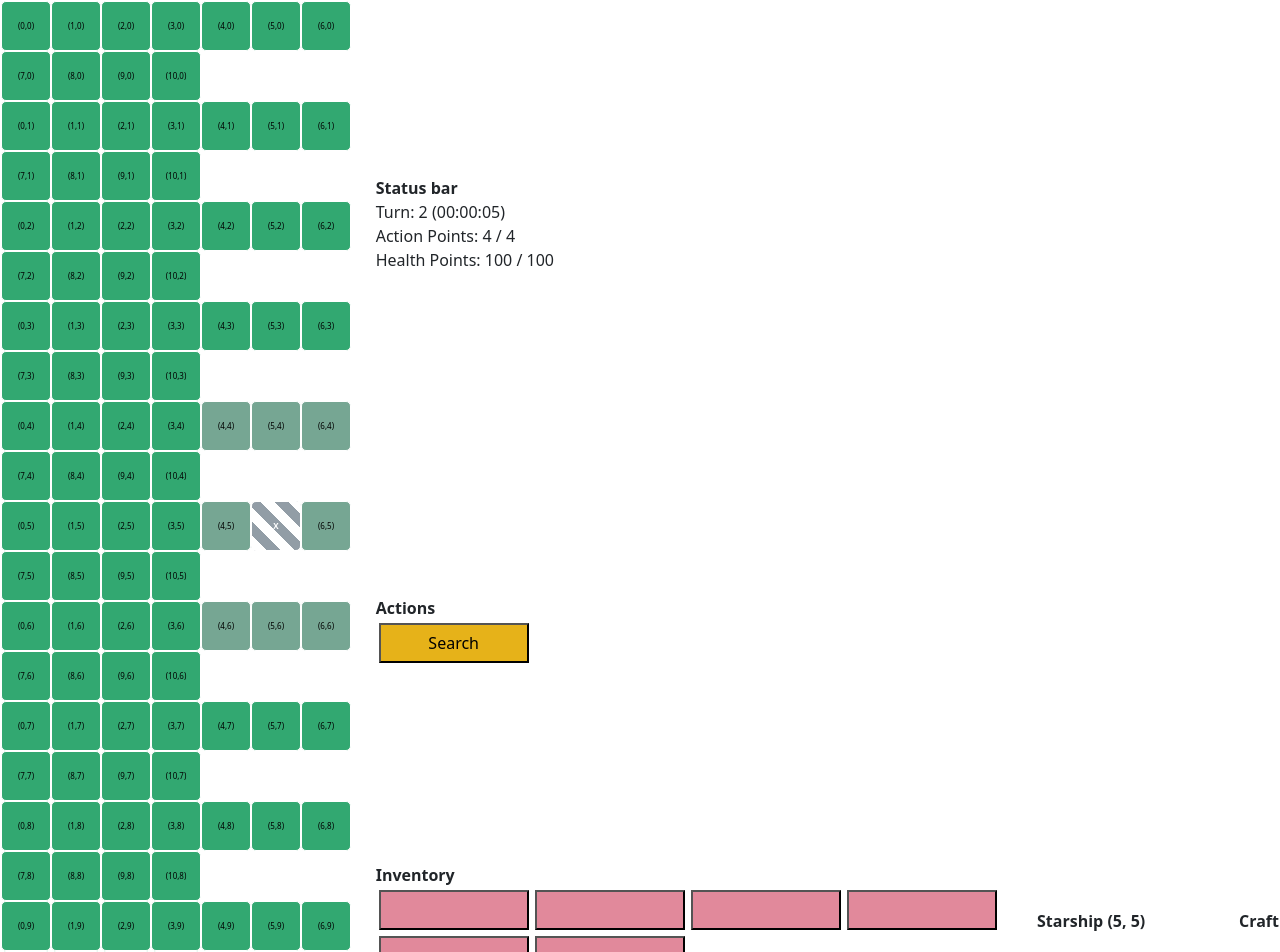
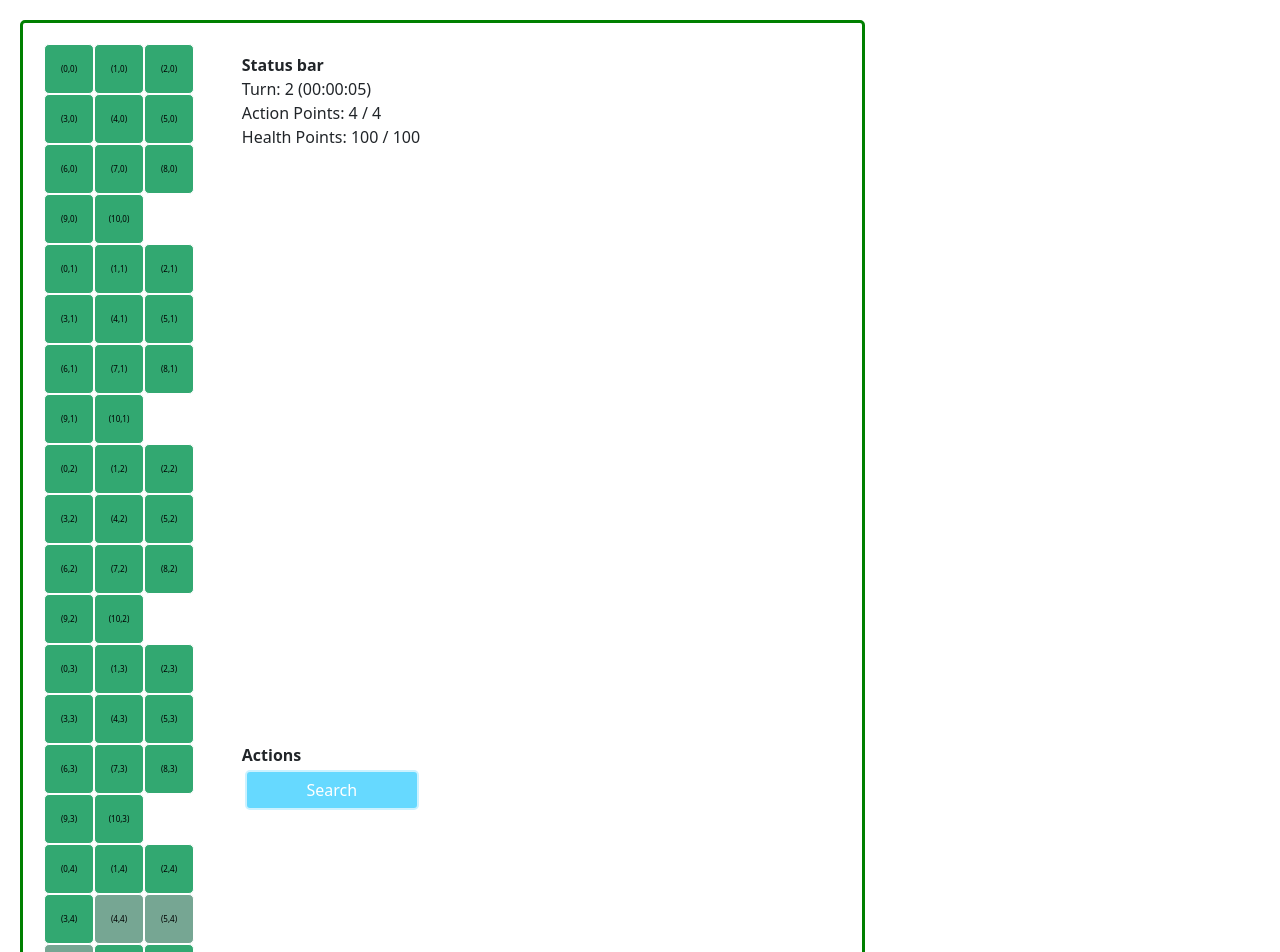
Before and after one commit to mew-the-cat/escape-velocity, a React (Create React App) app: page / in a window 1280 px wide. Shown: the top 952 px of the page. Built offline with nearby package versions, Linux system fonts and the light colour scheme.

Commit message:
Restyle UI

```diff
--- a/src/components/ItemTile.tsx
+++ b/src/components/ItemTile.tsx
@@ -1,8 +1,11 @@
 import styled from "styled-components";
 
 export const ItemTile = styled.input`
-  width: 150px;
+  width: 90%;
   height: 40px;
   margin: 3px 3px 3px 3px;
-  background-color: rgb(225, 137, 155);
+  background-color: rgb(148, 148, 184);
+  border-radius: 5px;
+  border: 2px solid rgb(209, 209, 224);
+  color: white;
 `;
--- a/src/styles/App.css
+++ b/src/styles/App.css
@@ -1,8 +1,26 @@
-.aux-window {
+.window {
+  width: 66%;
+  margin: 20px;
+  padding: 20px;
+  border: 3px green solid;
+  border-radius: 5px;
+}
+
+.window-aux {
   width: 200px;
   padding: 10px 0px 0px 10px;
-  vertical-align: top;
+  vertical-align: 100%;
   text-align: left;
+  margin: 20px;
+}
+
+.window-aux-alert {
+  width: 200px;
+  padding: 10px 0px 0px 10px;
+  vertical-align: 100%;
+  text-align: left;
+  margin: 20px;
+  vertical-align: middle;
 }
 
 .item-panel {
@@ -12,8 +30,15 @@
 }
 
 .action {
-  width: 150px;
+  width: 29%;
   height: 40px;
   margin: 3px 3px 3px 3px;
-  background-color: rgb(230, 178, 25);
+  background-color: rgb(102, 217, 255);
+  border-radius: 5px;
+  border: 2px solid rgb(204, 242, 255);
+  color: white;
 }
+
+td {
+  border: 2px solid black;
+}
```
